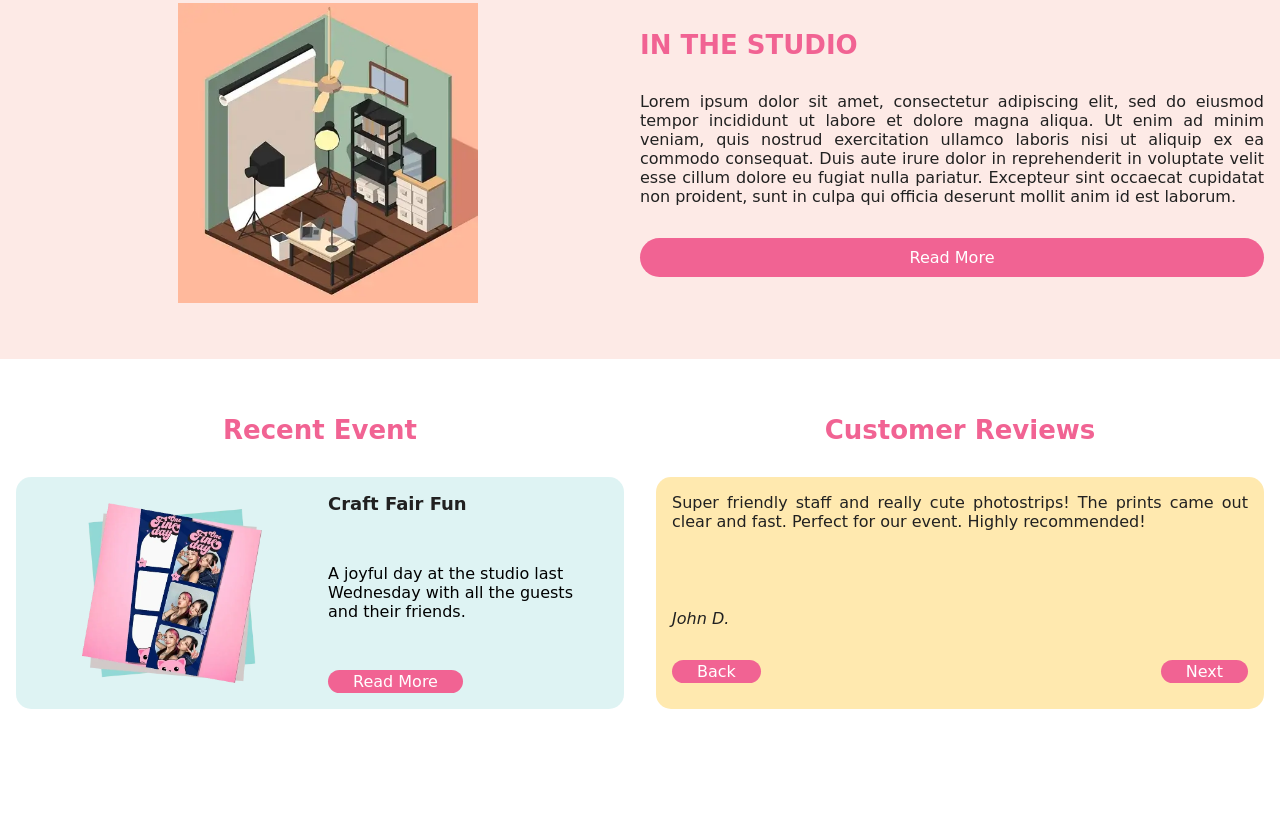
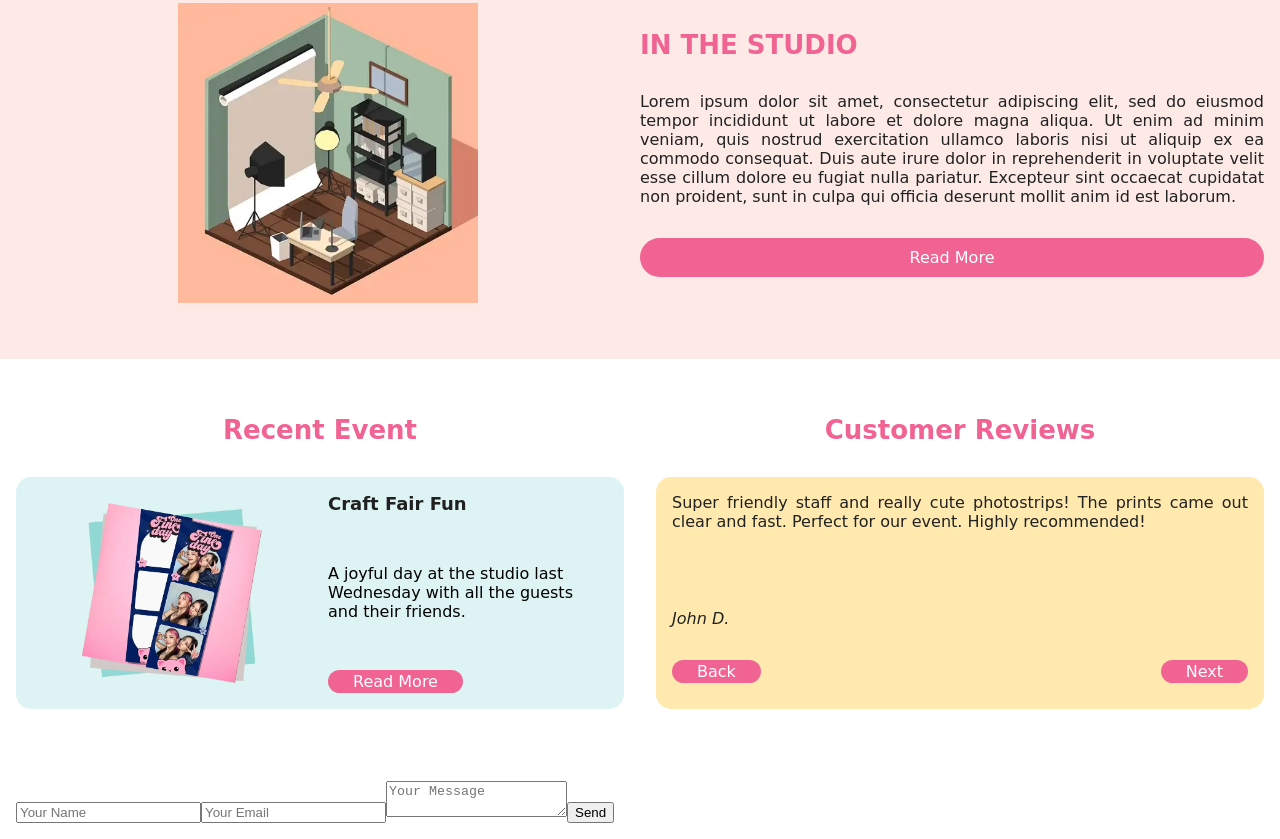
Before and after one commit to klopilmi/giggle-pics-ph, a website built with webpack: page index.html in a window 1280 px wide. Shown: the part 2322-3161 px from the top of the page. Before the commit the page ends 3087 px from the top, so only its background shows below. Built offline with nearby package versions, Linux system fonts and the light colour scheme; files whose address does not match are found by name.

Commit message:
chore: inquiry form wip

```diff
--- /dev/null
+++ b/assets/js/inquiryForm.js
@@ -0,0 +1,33 @@
+export function inquiryForm() {
+  const form = document.createElement("form");
+  form.className = "contact-form";
+
+  const nameInput = document.createElement("input");
+  nameInput.type = "text";
+  nameInput.name = "name";
+  nameInput.placeholder = "Your Name";
+
+  const emailInput = document.createElement("input");
+  emailInput.type = "email";
+  emailInput.name = "email";
+  emailInput.placeholder = "Your Email";
+
+  const messageInput = document.createElement("textarea");
+  messageInput.name = "message";
+  messageInput.placeholder = "Your Message";
+
+  const submitBtn = document.createElement("button");
+  submitBtn.type = "submit";
+  submitBtn.textContent = "Send";
+
+  form.append(nameInput, emailInput, messageInput, submitBtn);
+
+  // Optional: Add form submit handler
+  form.addEventListener("submit", (e) => {
+    e.preventDefault();
+    console.log("Form submitted!");
+    // Add validation or API call here
+  });
+
+  return form;
+}
--- a/assets/js/renderHomepage.js
+++ b/assets/js/renderHomepage.js
@@ -11,6 +11,7 @@ import { products } from "../../static-data/productsData.js";
 import { qoute } from "../../static-data/qouteData.js";
 import { reviews } from "../../static-data/reviewsData.js";
 import { studioData } from "../../static-data/studioData.js";
+import { inquiryForm } from "./inquiryForm.js";
 import { applyRainbowHeading } from "./utils.js";
 
 export const RenderHomepage = () => {
@@ -231,4 +232,14 @@ export const RenderHomepage = () => {
   eventRevContainer.appendChild(eventWrapper);
   eventRevContainer.appendChild(reviewsWrapper);
   eventReviewsSection.appendChild(eventRevContainer);
+
+  const inquiryContactSection = document.querySelector(
+    "#inquiry-contact-section"
+  );
+  const inquiryContactContainer = document.createElement("div");
+  inquiryContactContainer.className = "primary-container";
+
+  const form = inquiryForm();
+  inquiryContactContainer.appendChild(form);
+  inquiryContactSection.appendChild(inquiryContactContainer);
 };
--- a/index.html
+++ b/index.html
@@ -33,5 +33,7 @@
     <div id="studio-section" class="studio-section"></div>
 
     <div id="event-reviews-section" class="event-reviews-section"></div>
+
+    <div id="inquiry-contact-section" class="inquiry-contact-section"></div>
   </body>
 </html>
```
